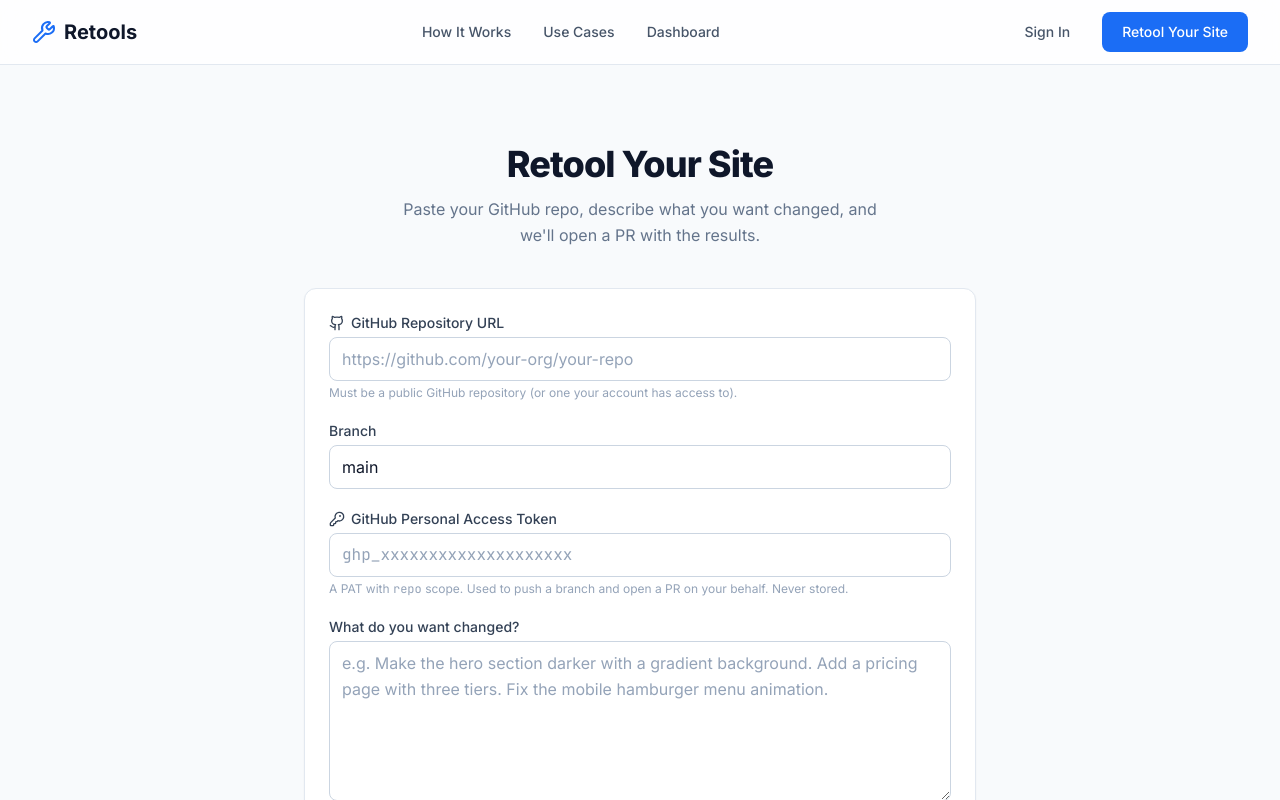
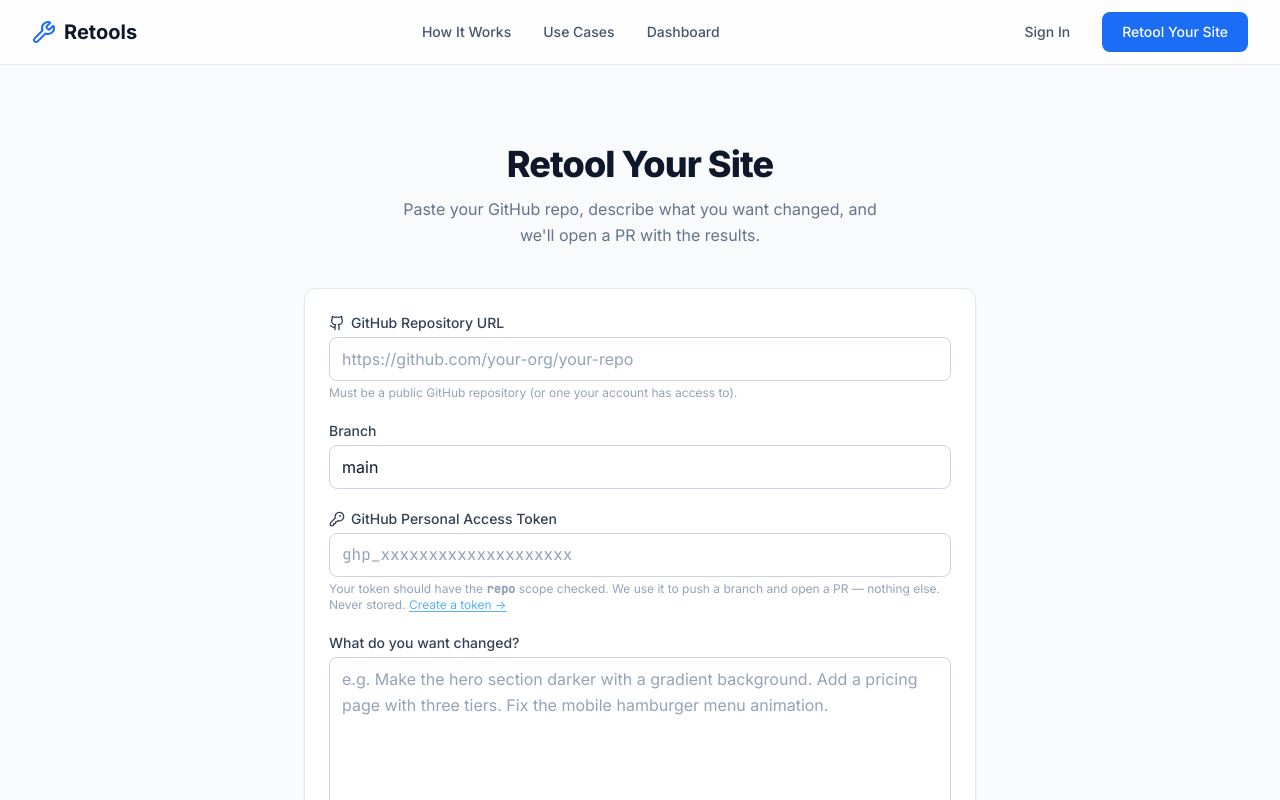
Before and after one commit to neoKode1/noelle, a SvelteKit app: page /retool in a window 1280 px wide. Shown: the top 800 px of the page. Built offline with nearby package versions, Linux system fonts and the light colour scheme.

Commit message:
refactor: simplify token helper to one-liner with pre-filled GitHub link

```diff
--- a/src/routes/retool/+page.svelte
+++ b/src/routes/retool/+page.svelte
@@ -101,7 +101,7 @@
 						disabled={submitting}
 						autocomplete="off"
 					/>
-					<p class="text-xs text-surface-400 mt-1">A PAT with <code class="text-xs">repo</code> scope. Used to push a branch and open a PR on your behalf. Never stored.</p>
+					<p class="text-xs text-surface-400 mt-1">Your token should have the <code class="text-xs font-semibold">repo</code> scope checked. We use it to push a branch and open a PR — nothing else. Never stored. <a href="https://github.com/settings/tokens/new?scopes=repo&description=Retools" target="_blank" rel="noopener noreferrer" class="text-brand-400 hover:text-brand-300 underline underline-offset-2">Create a token →</a></p>
 				</div>
 
 				<!-- Prompt -->
```
